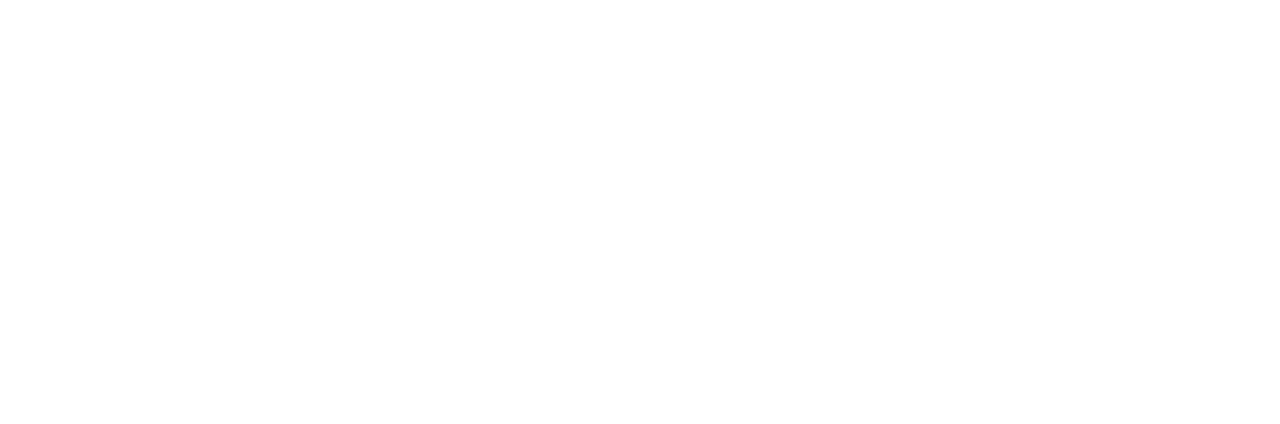
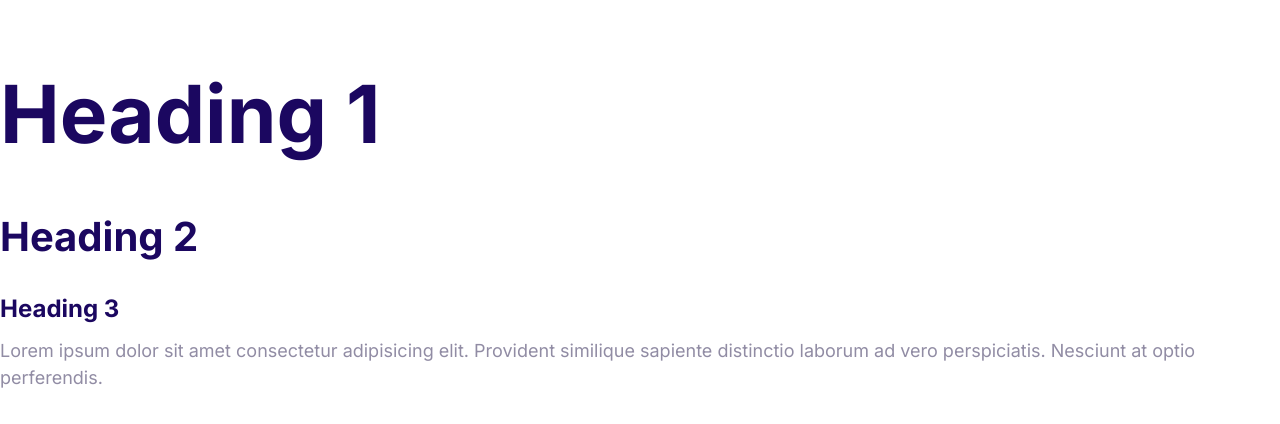
Before and after one commit to dulanjanabandara/moshify, a plain HTML site: page index.html in a window 1280 px wide. Drawn offline with Linux system fonts and the light colour scheme.

Commit message:
Defined the styles for the fonts.

```diff
--- a/css/styles.css
+++ b/css/styles.css
@@ -5,3 +5,55 @@
   --color-headings: #1b0760;
   --color-body: #918ca4;
 }
+
+html {
+  font-size: 62.5%;
+}
+
+body {
+  font-family: "Inter", Arial, Helvetica, sans-serif;
+  color: var(--color-body);
+  font-size: 2.4rem;
+  line-height: 1.5;
+}
+
+h1,
+h2,
+h3 {
+  color: var(--color-headings);
+  margin-bottom: 1rem;
+}
+
+h1 {
+  font-size: 7rem;
+}
+
+h2 {
+  font-size: 4rem;
+}
+
+h3 {
+  font-size: 3rem;
+}
+
+p {
+  margin-top: 0;
+}
+
+@media screen and (min-width: 1024px) {
+  body {
+    font-size: 1.8rem;
+  }
+
+  h1 {
+    font-size: 8rem;
+  }
+
+  h2 {
+    font-size: 4rem;
+  }
+
+  h3 {
+    font-size: 2.4rem;
+  }
+}
--- a/index.html
+++ b/index.html
@@ -5,9 +5,24 @@
     <meta http-equiv="X-UA-Compatible" content="IE=edge" />
     <meta name="viewport" content="width=device-width, initial-scale=1.0" />
 
+    <link rel="preconnect" href="https://fonts.googleapis.com" />
+    <link rel="preconnect" href="https://fonts.gstatic.com" crossorigin />
+    <link
+      href="https://fonts.googleapis.com/css2?family=Inter:wght@400;700&family=Open+Sans:wght@400;700&family=Roboto:wght@700&display=swap"
+      rel="stylesheet"
+    />
     <link rel="stylesheet" href="css/normalize.css" />
     <link rel="stylesheet" href="css/styles.css" />
     <title>Document</title>
   </head>
-  <body></body>
+  <body>
+    <h1>Heading 1</h1>
+    <h2>Heading 2</h2>
+    <h3>Heading 3</h3>
+    <p>
+      Lorem ipsum dolor sit amet consectetur adipisicing elit. Provident
+      similique sapiente distinctio laborum ad vero perspiciatis. Nesciunt at
+      optio perferendis.
+    </p>
+  </body>
 </html>
```
